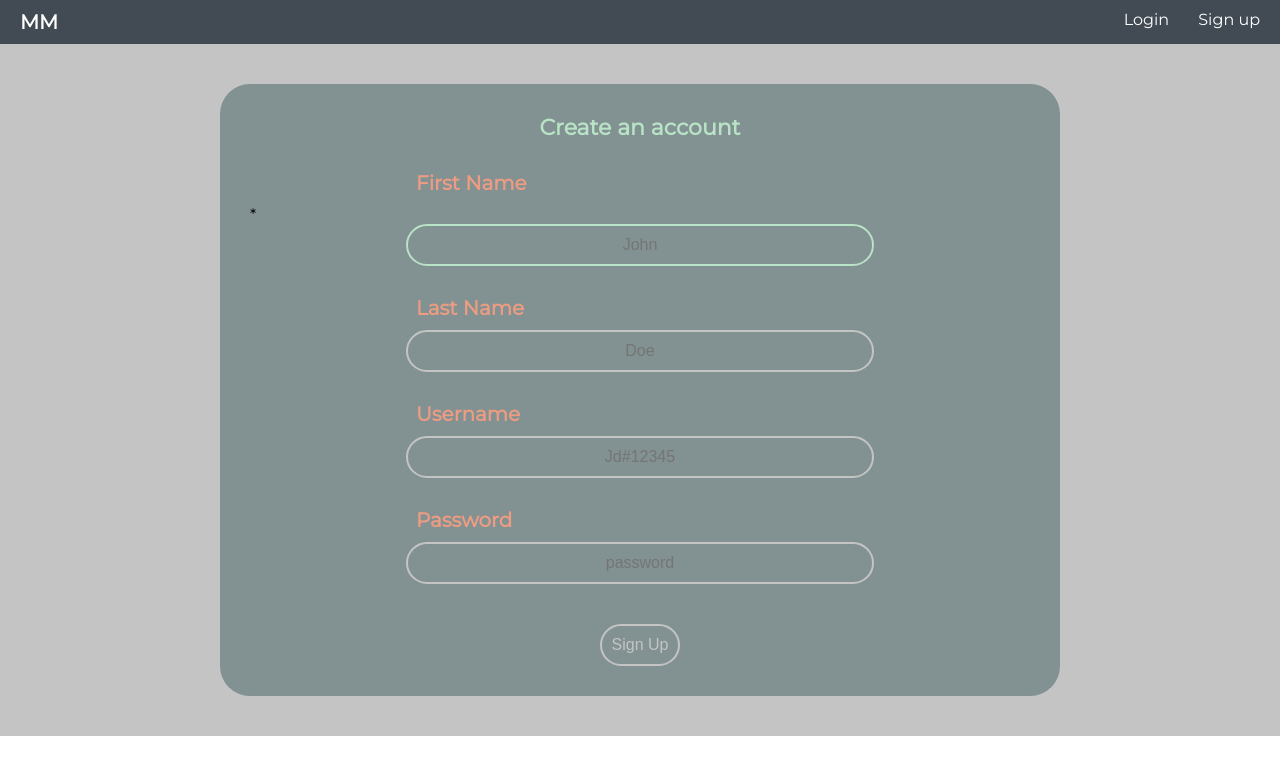
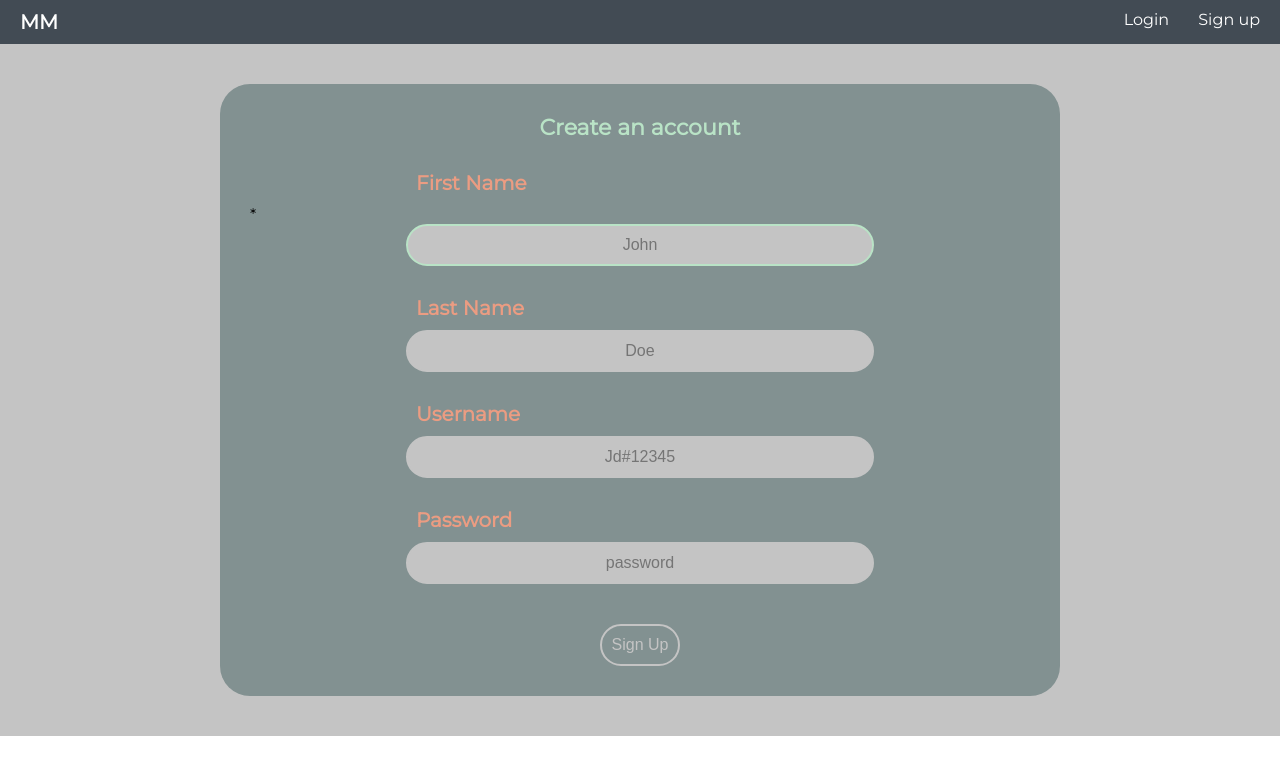
Before and after one commit to kraigwilliams/motive-client, a React (Create React App) app: page /signup in a window 1280 px wide. Shown: the top 774 px of the page. Built offline with nearby package versions, Linux system fonts and the light colour scheme.

Commit message:
fix back color on form input

```diff
--- a/src/components/Form/Form.js
+++ b/src/components/Form/Form.js
@@ -70,7 +70,7 @@ export const FormInput = styled(Input)`
   border-radius: 40px;
   padding: 10px;
   font-size: 16px;
-  background-color: ${({ backgroundcolor }) => backgroundcolor || colors.slategrey};
+  background-color: ${({ backgroundcolor }) => backgroundcolor || colors.offwhite};
   color: ${({ color }) => color || colors.slategrey};
   text-align: center;
   width: 100%;
```
